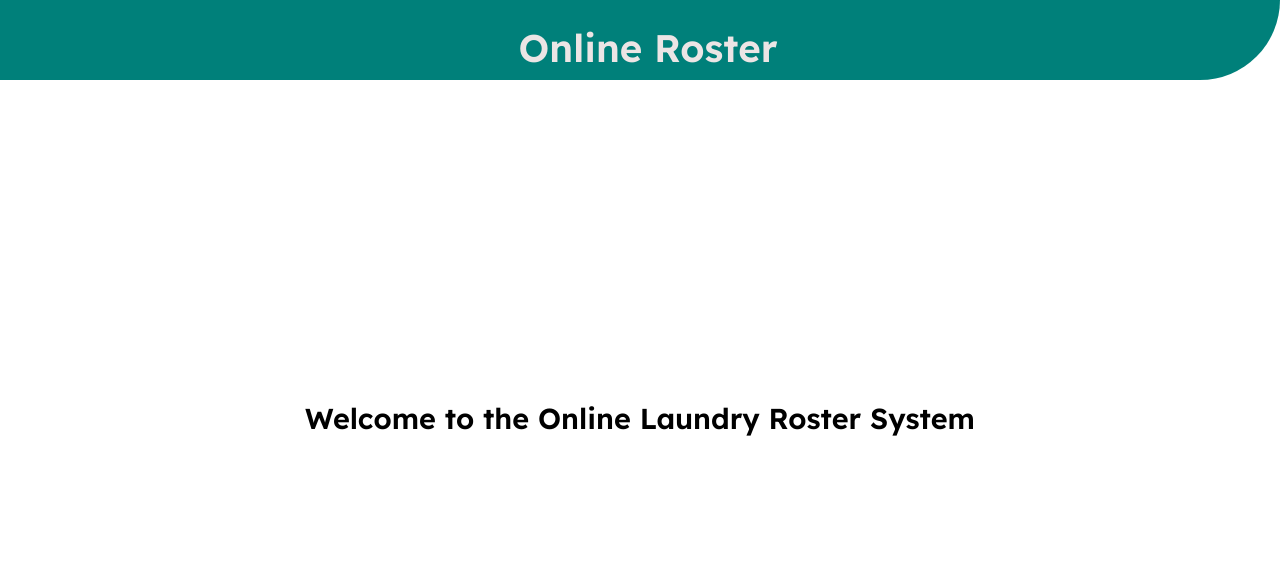
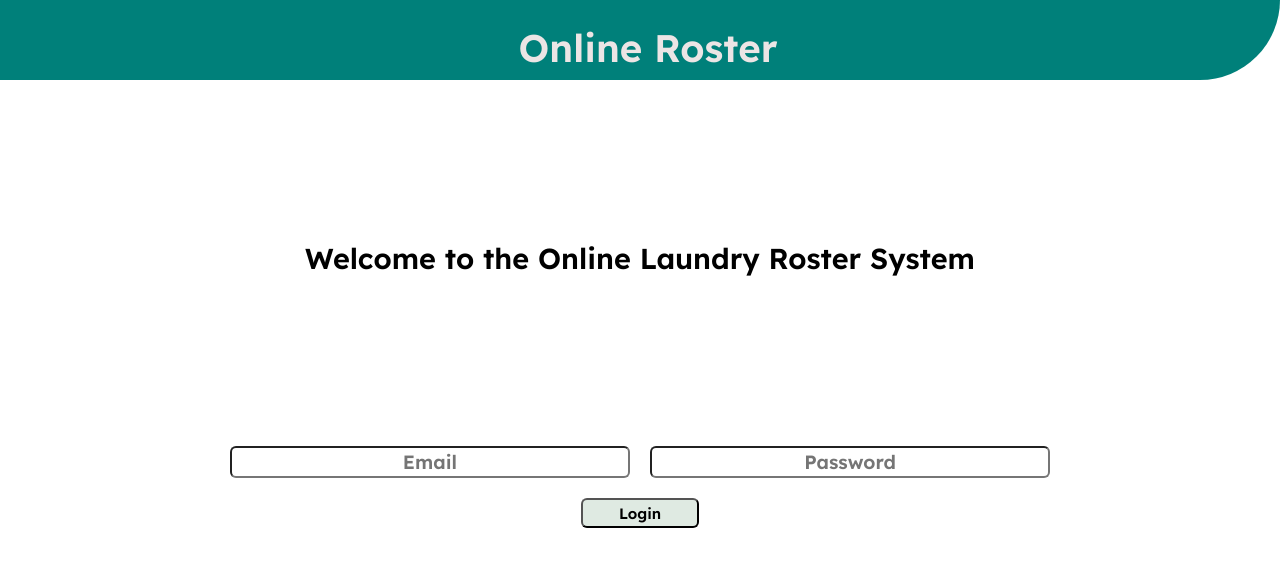
Before and after one commit to RaphaelQSmith/laundry_next_frontend, a Next.js app: page / in a window 1280 px wide. Shown: the top 566 px of the page. Built offline with nearby package versions, Linux system fonts and the light colour scheme.

Commit message:
Working with Date and fixing Table data

```diff
--- a/src/components/components.module.scss
+++ b/src/components/components.module.scss
@@ -17,7 +17,7 @@
 
 .login{
     display: flex;
-    margin: 20% 0 20% 0;
+    margin: 10rem 0 10rem 0;
     flex-direction: column;
     flex-wrap: wrap;
     align-items: center;
@@ -82,7 +82,7 @@
 .homeContainer{
     h2{
         text-align: center;
-        padding-top: 20rem;
+        padding-top: 10rem;
         font: Lexend, sans-serif;
     }
 }
--- a/src/pages/index.tsx
+++ b/src/pages/index.tsx
@@ -1,9 +1,11 @@
 import styles from '../components/components.module.scss'
+import Loginform from './roster/loginform'
 
 export default function index() {
     return (
         <div className={styles.homeContainer}>
             <h2>Welcome to the Online Laundry Roster System</h2>
+            <Loginform />
         </div>
     )
 }
--- a/src/pages/roster/table.tsx
+++ b/src/pages/roster/table.tsx
@@ -1,7 +1,11 @@
 import styles from '../../components/components.module.scss'
 
+var time = new Date()
+var today = time.getFullYear() + "/" + (time.getMonth()+1) + "/" + time.getDate()
 export default function table() {
     return (
+        <div>
+            <h3>{today}</h3>
             <div className={styles.tableHead}>
                 <table>
                     <thead>
@@ -38,5 +42,6 @@ export default function table() {
                     </tbody>
                 </table>
             </div>
+        </div>
     )
 }
```
Lines whose indentation alone changed are shown as unchanged.
